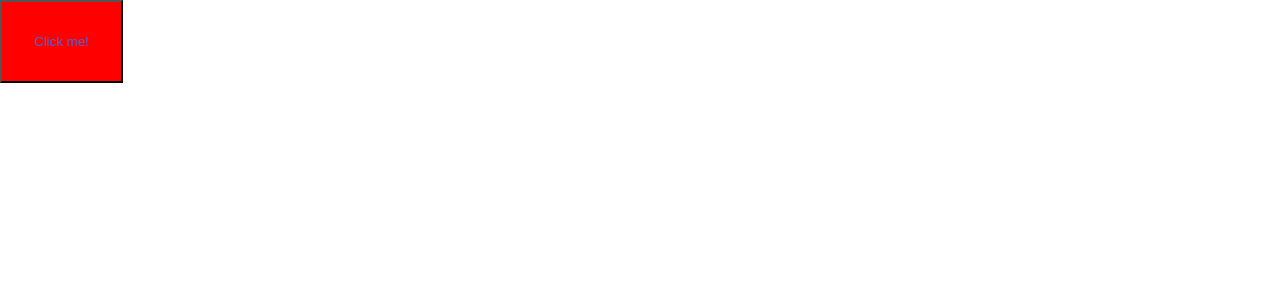
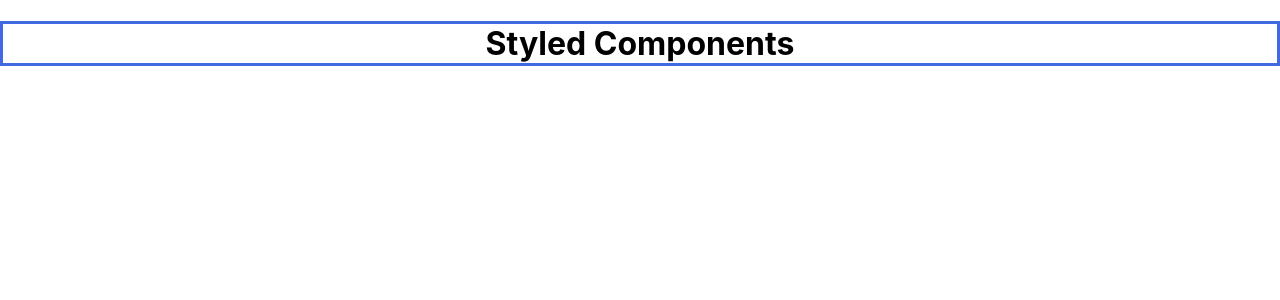
Before and after one commit to josefelipegh/React_Udemy_DorianDesings, a React (Create React App) app in the folder 10-styled-components/: page / in a window 1280 px wide. Shown: the top 300 px of the page. Built offline with nearby package versions, Linux system fonts and the light colour scheme.

Commit message:
Estilos dinamicos con funciones

```diff
--- a/10-styled-components/src/App.js
+++ b/10-styled-components/src/App.js
@@ -1,8 +1,11 @@
-import Button from "./components/button/Button";
+// import Button from "./components/button/Button";
+
+import Title from "./components/title/Title";
 
 function App() {
   return (
-    <Button/>
+    <Title/>
+    // <Button/>
   );
 }
 
--- /dev/null
+++ b/10-styled-components/src/components/title/Title.jsx
@@ -0,0 +1,21 @@
+import React from 'react';
+
+import styled from 'styled-components';
+
+const getBorder = (width, type, color) => {
+    return `${width} ${type} ${color}`
+}
+
+const TitleStyled = styled.h1`
+    text-align: center;
+    border: ${getBorder('3px', 'solid', 'royalblue')};
+`
+
+const Title = () => {
+
+    return (
+    <TitleStyled>Styled Components</TitleStyled>
+    );
+}
+
+export default Title;
```
